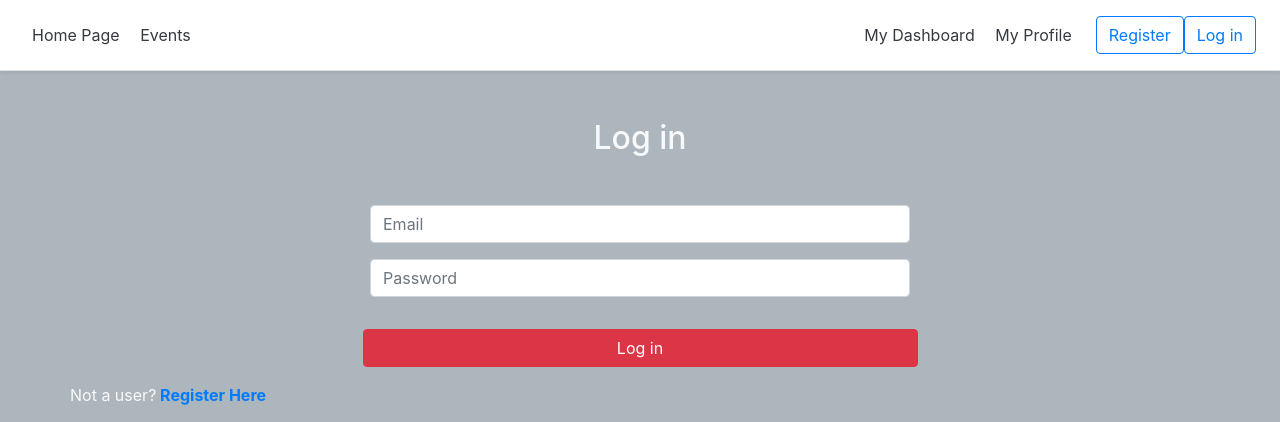
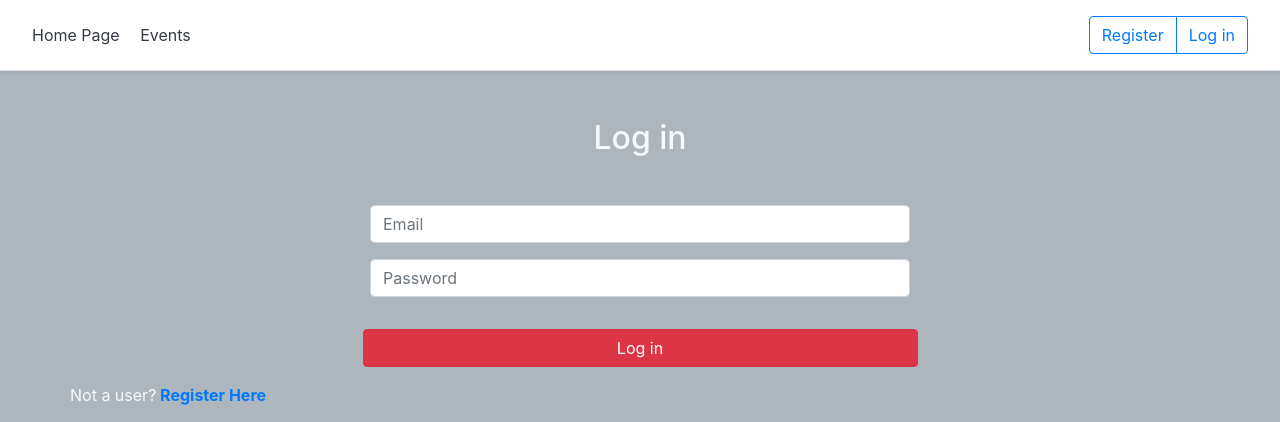
Before and after one commit to TatyanaBinns/DatabaseSystemsProject, a PHP site: page /login.php in a window 1280 px wide. Shown: the top 422 px of the page. Run offline with PHP 8.4, Linux system fonts and the light colour scheme.

Commit message:
Making the top menu prettier

```diff
--- a/html/include/header.php
+++ b/html/include/header.php
@@ -20,10 +20,7 @@ include $_SERVER['DOCUMENT_ROOT'].'/include/sql.php';
         <a class="p-2 text-dark" href="#">Home Page</a>
         <a class="p-2 text-dark" href="#">Events</a>
       </nav>
-      <nav class="my-2 my-md-0 mr-md-3">
-        <a class="p-2 text-dark" href="#">My Dashboard</a>
-        <a class="p-2 text-dark" href="#">My Profile</a>
-      </nav>
+	  <div class="btn-group mr-2">
 	  <?php
           if (isset($_SESSION["fname"]))
           {
@@ -36,4 +33,5 @@ include $_SERVER['DOCUMENT_ROOT'].'/include/sql.php';
             echo "<a class='btn btn-outline-primary' href='login.php'>Log in</a>";
           }
         ?>
+	  </div>
     </div>
```
